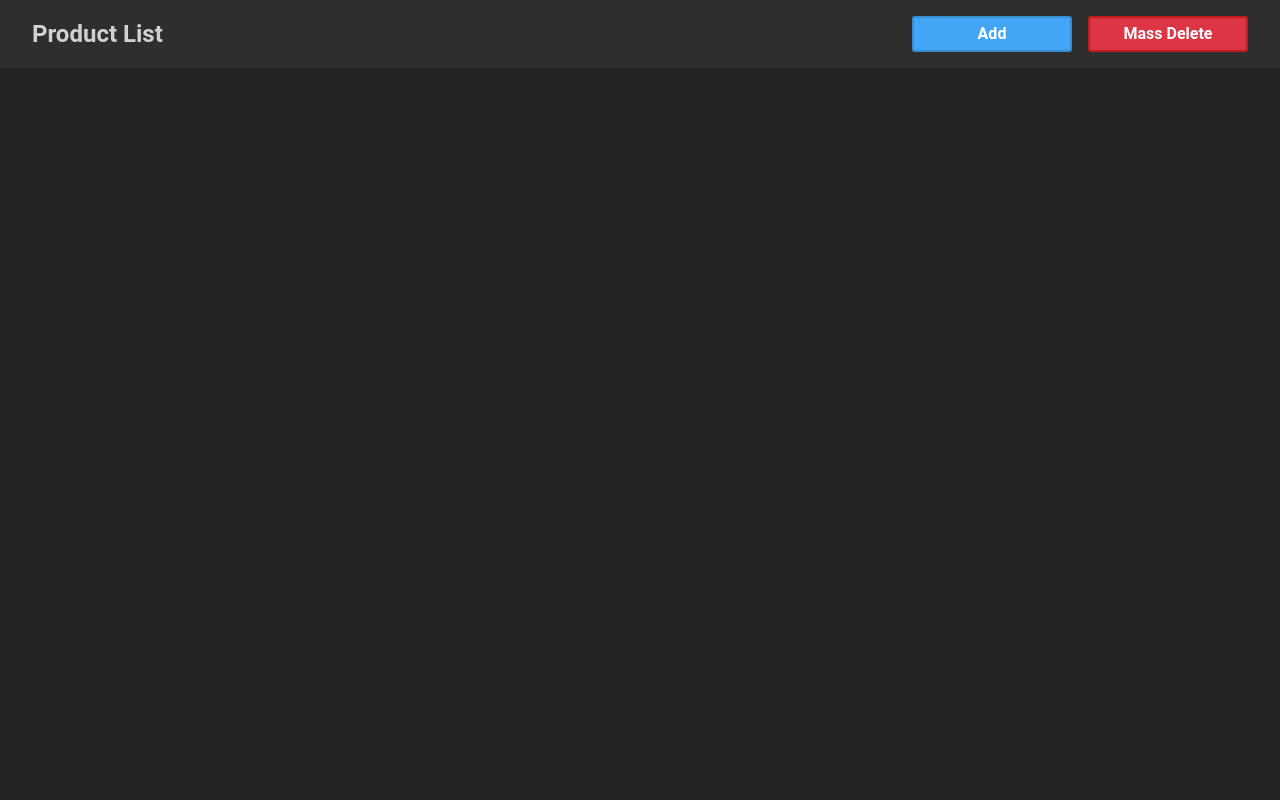
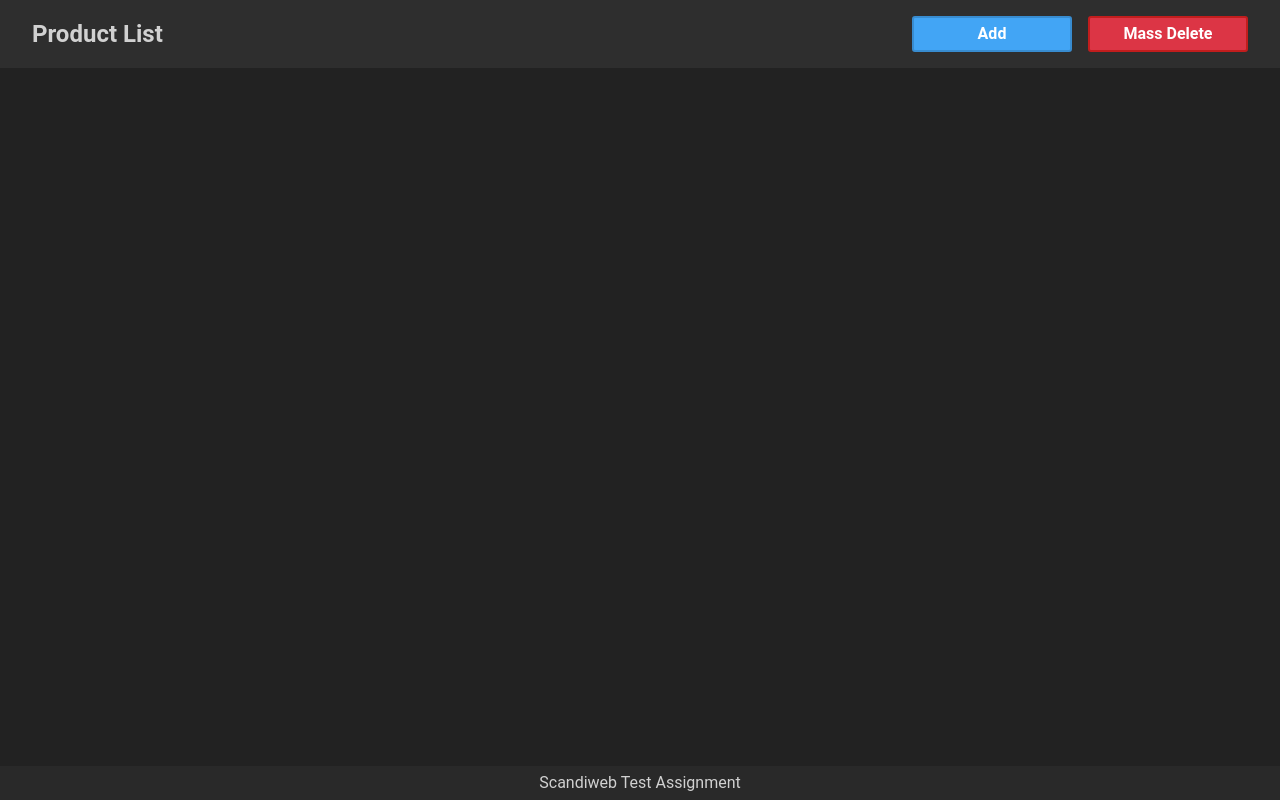
Before and after one commit to nospyrin73/scandiweb_test, a React (Create React App) app in the folder client/: page / in a window 1280 px wide. Built offline with nearby package versions, Linux system fonts and the light colour scheme.

Commit message:
add styles for page layout & extract variables to separate file

```diff
--- a/client/src/App.scss
+++ b/client/src/App.scss
@@ -1,4 +1,4 @@
-$background-primary: #222222;
+@import "variables";
 
 $font-family:
     Roboto, BlinkMacSystemFont, 'Segoe UI',
@@ -14,3 +14,14 @@ html, body {
     font-family: $font-family;
     height: 100%;
 }
+
+.main {
+    display:flex;
+    flex-direction:column;
+    height: 100vh;
+}
+
+.content {
+    flex-grow: 1;
+    padding: 3rem 5rem;
+}
--- a/client/src/Home.js
+++ b/client/src/Home.js
@@ -1,13 +1,18 @@
 import Header from './components/Header';
+import Footer from './components/Footer';
 
 function Home() {
     return (
-        <>
+        <main className="main">
             <Header label="Product List">
                 <button className="button primary">Add</button>
                 <button className="button danger">Mass Delete</button>
             </Header>
-        </>
+
+            <article className="content"></article>
+
+            <Footer />
+        </main>
     );
 }
 
--- /dev/null
+++ b/client/src/_variables.scss
@@ -0,0 +1,14 @@
+$background-primary: #222222;
+$background-secondary: #2E2E2E;
+
+$color-primary: #42A5F5;
+$color-secondary: #3F3F3F;
+$color-success: #1DD447;
+$color-danger: #DC3545;
+
+$border-primary: #388CD0;
+$border-secondary: #413e3e;
+$border-success: #2CC02E;
+$border-danger: #C21D1D;
+
+$foreground-color: #D1D1D1;
--- /dev/null
+++ b/client/src/components/Footer.js
@@ -0,0 +1,9 @@
+import './Footer.scss';
+
+function Footer() {
+    return (
+        <footer className="footer">Scandiweb Test Assignment</footer>
+    );
+}
+
+export default Footer;
--- /dev/null
+++ b/client/src/components/Footer.scss
@@ -0,0 +1,11 @@
+@use "sass:color";
+
+@import "../variables";
+
+.footer {
+    background-color: color.scale($background-secondary, $lightness: -10%);
+    color: $foreground-color;
+    margin-top: auto;
+    padding: .3rem 0;
+    text-align: center;
+}
--- a/client/src/components/Header.scss
+++ b/client/src/components/Header.scss
@@ -1,20 +1,9 @@
 @use "sass:color";
-
-$background-secondary: #2e2e2e;
-
-$foreground-primary: #42A5F5;
-$foreground-secondary: #3F3F3F;
-$foreground-success: #1DD447;
-$foreground-danger: #DC3545;
-
-$border-primary: #388CD0;
-$border-secondary: #413e3e;
-$border-success: #2CC02E;
-$border-danger: #C21D1D;
+@import "../variables";
 
 .header {
     background-color: $background-secondary;
-    color: #d1d1d1;
+    color: $foreground-color;
     display: flex;
     padding: 1rem 2rem;
 
@@ -31,6 +20,10 @@ $border-danger: #C21D1D;
 @mixin darken($fg, $border, $val: -20%) {
     background-color: color.scale($fg, $lightness: $val);
     border-color: color.scale($border, $lightness: $val);
+}
+
+.label h1 {
+    font-size: 1.5rem;
 }
 
 .button {
@@ -50,39 +43,39 @@ $border-danger: #C21D1D;
     }
 
     &.primary {
-        background-color: $foreground-primary;
+        background-color: $color-primary;
         border-color: $border-primary;
 
         &:hover {
-            @include darken($foreground-primary, $border-primary);
+            @include darken($color-primary, $border-primary);
         }
     }
 
     &.secondary {
-        background-color: $foreground-secondary;
+        background-color: $color-secondary;
         border-color: $border-secondary;
         color: #B4B4B4;
 
         &:hover {
-            @include darken($foreground-secondary, $border-secondary, 5%);
+            @include darken($color-secondary, $border-secondary, 5%);
         }
     }
 
     &.success {
-        background-color: $foreground-success;
+        background-color: $color-success;
         border-color: $border-success;
 
         &:hover {
-            @include darken($foreground-success, $border-success);
+            @include darken($color-success, $border-success);
         }
     }
 
     &.danger {
-        background-color: $foreground-danger;
+        background-color: $color-danger;
         border-color: $border-danger;
 
         &:hover {
-            @include darken($foreground-danger, $foreground-danger);
+            @include darken($color-danger, $color-danger);
         }
     }
 }
```
